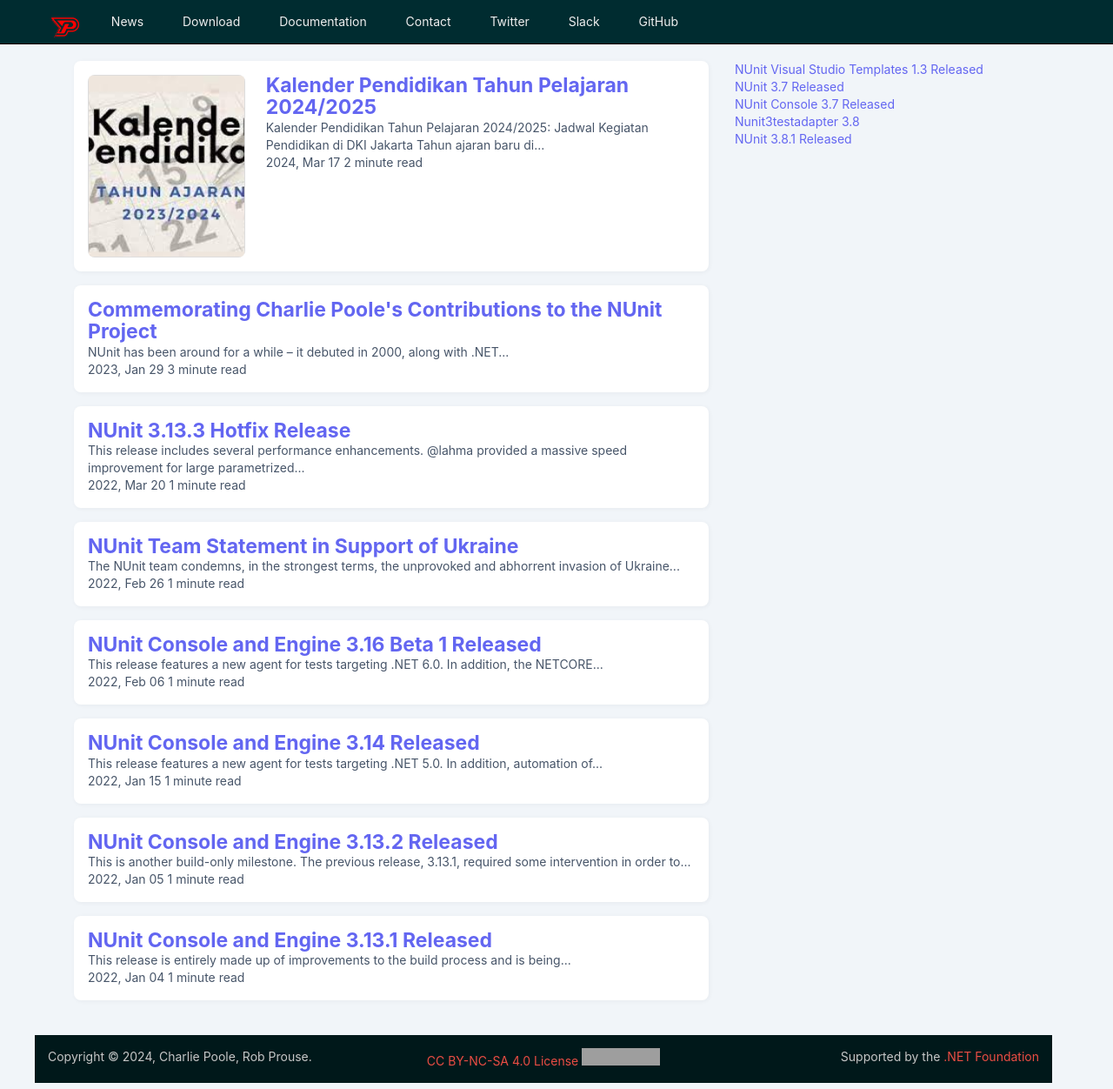
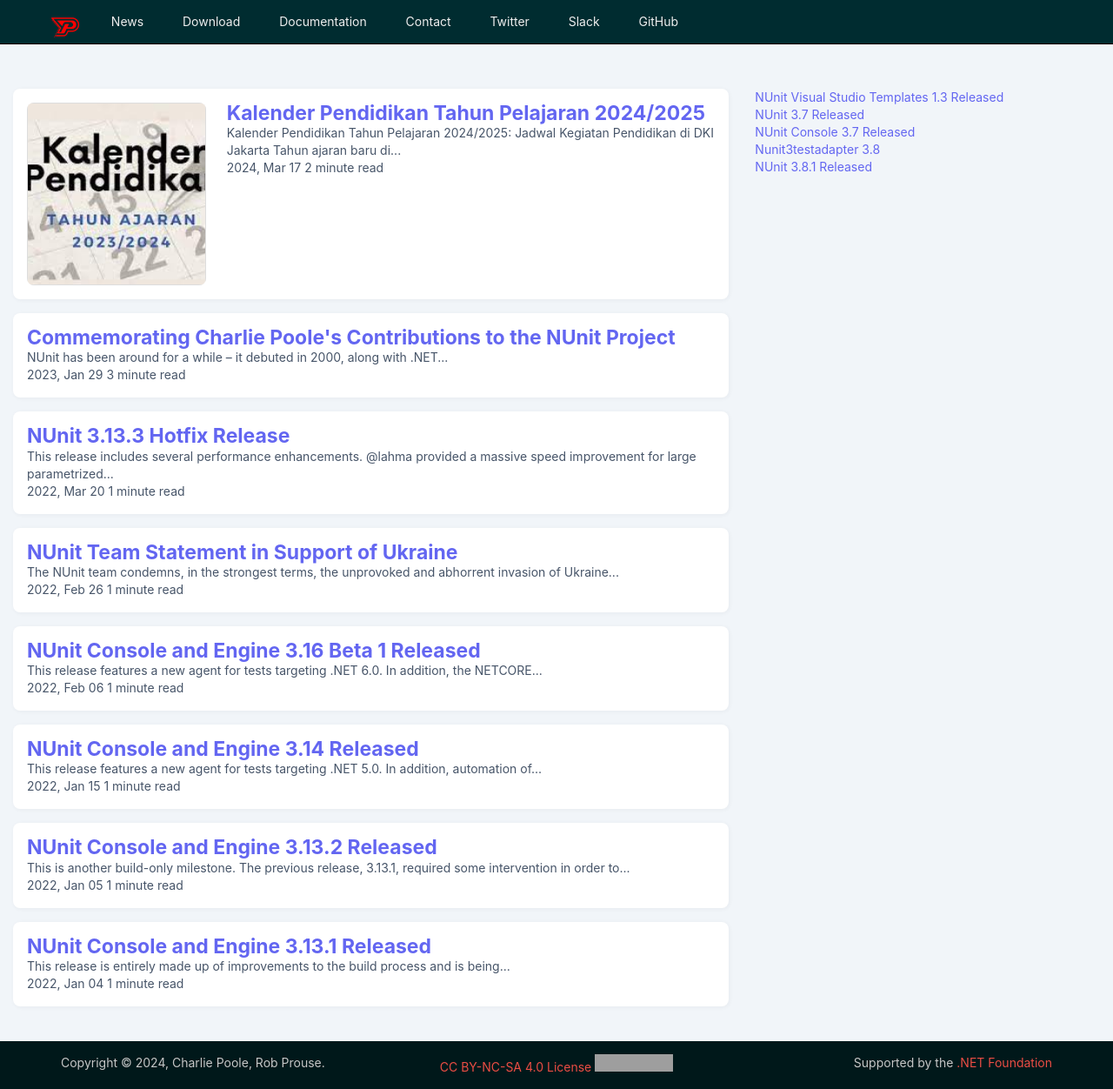
Before and after one commit to games-online-free/webtes, a Jekyll site: the page built from index.html, in a window 1280 px wide and 1252 px high. Shown: the whole window at 87% size. Built offline with Jekyll 4.4.1, drawn with Linux system fonts in a browser that asks for light colours; nearby versions of some CDN libraries; the list of posts is cut into pages by our own code; grey boxes are pictures that could not be loaded.

Commit message:
Update index.html

```diff
--- a/index.html
+++ b/index.html
@@ -2,7 +2,7 @@
 layout: default
 ---
 
-<div class="container">
+<section class='content-wrap flex-c'>
     <div class="content">
         <div class="row">
 <div class="col-md-8 blog-posts index-post-wrap list-items">
@@ -36,5 +36,5 @@
       </div>
 </div>
 </div>
-</div>
+</section>
 {% include pagination.html %}
```
